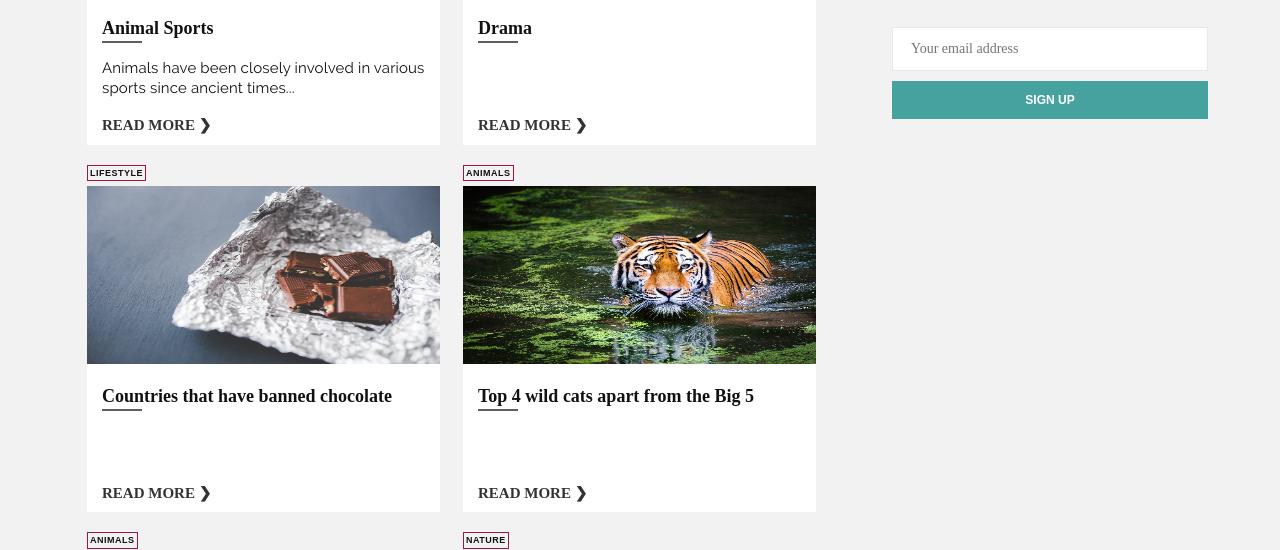
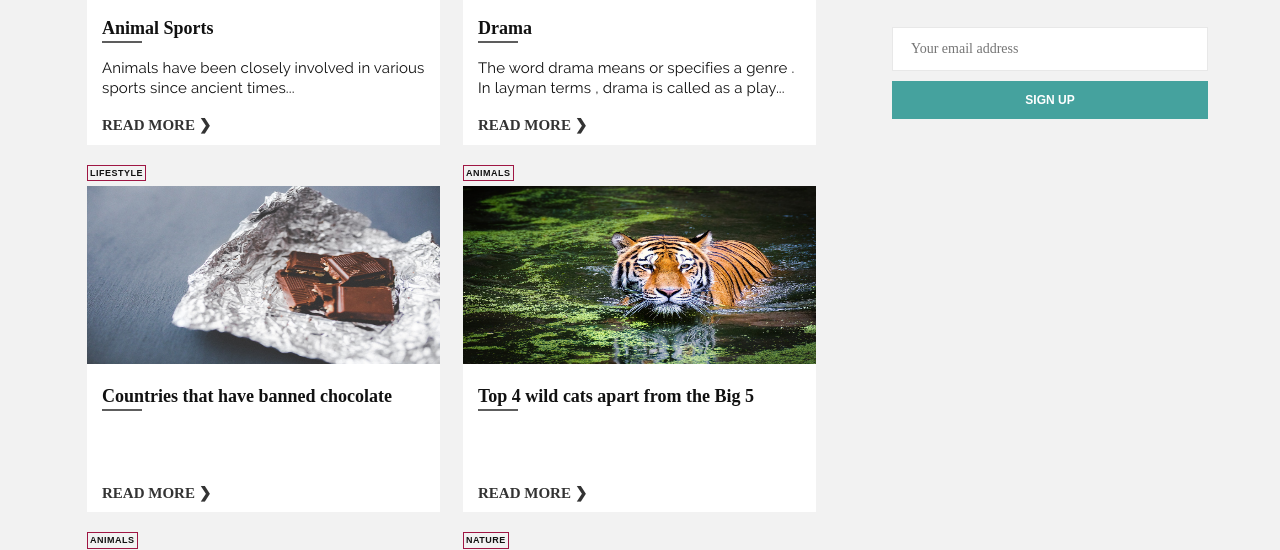
Before and after one commit to sherlifelix/blog, a Jekyll site: the page built from index.html, in a window 1280 px wide and 900 px high, scrolled down 397 px, cut to the strip 201-751 px from the top of the window. Built offline with Jekyll 4.4.1, drawn with Linux system fonts in a browser that asks for light colours.

Commit message:
Update 2018-09-09-works.md

```diff
--- a/_posts/2018-09-09-works.md
+++ b/_posts/2018-09-09-works.md
@@ -6,6 +6,9 @@ author_name: sachin
 published: true
 title: Drama
 blog_category: entertainment
+description: >-
+  The word drama means or specifies a genre . In layman terms , drama is called
+  as a play...
 ---
 The word drama means or specifies a genre . In layman terms , drama is called as a play . These drama narrations are usually written down as scripts, with specifications on how each character is expected to express their emotions. It is then performed in front of an audience usually in a theater , but it can be enacted over television as well.
 So , drama refers to the script and the word theatre refers to the performance of the script .
```
